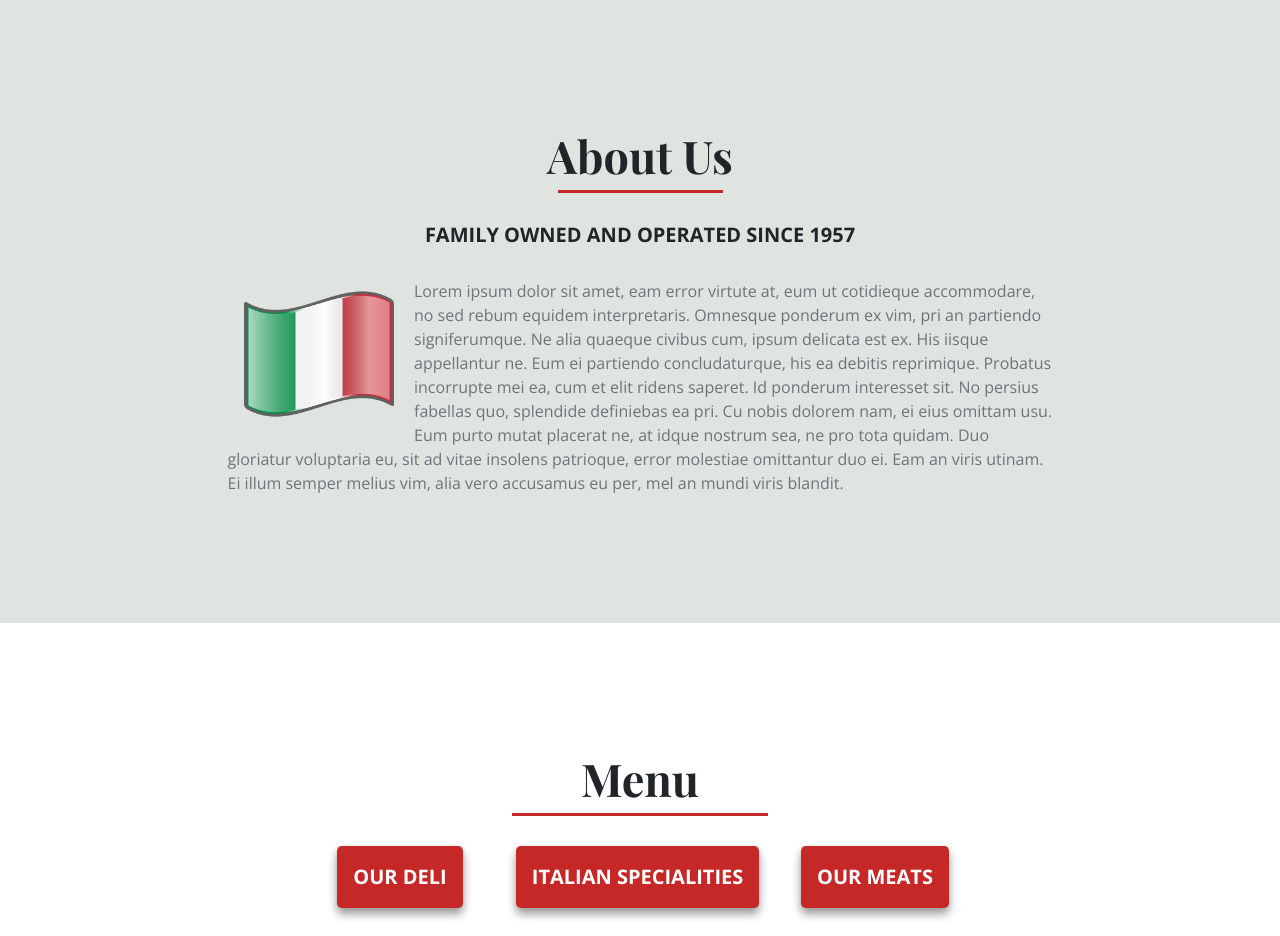
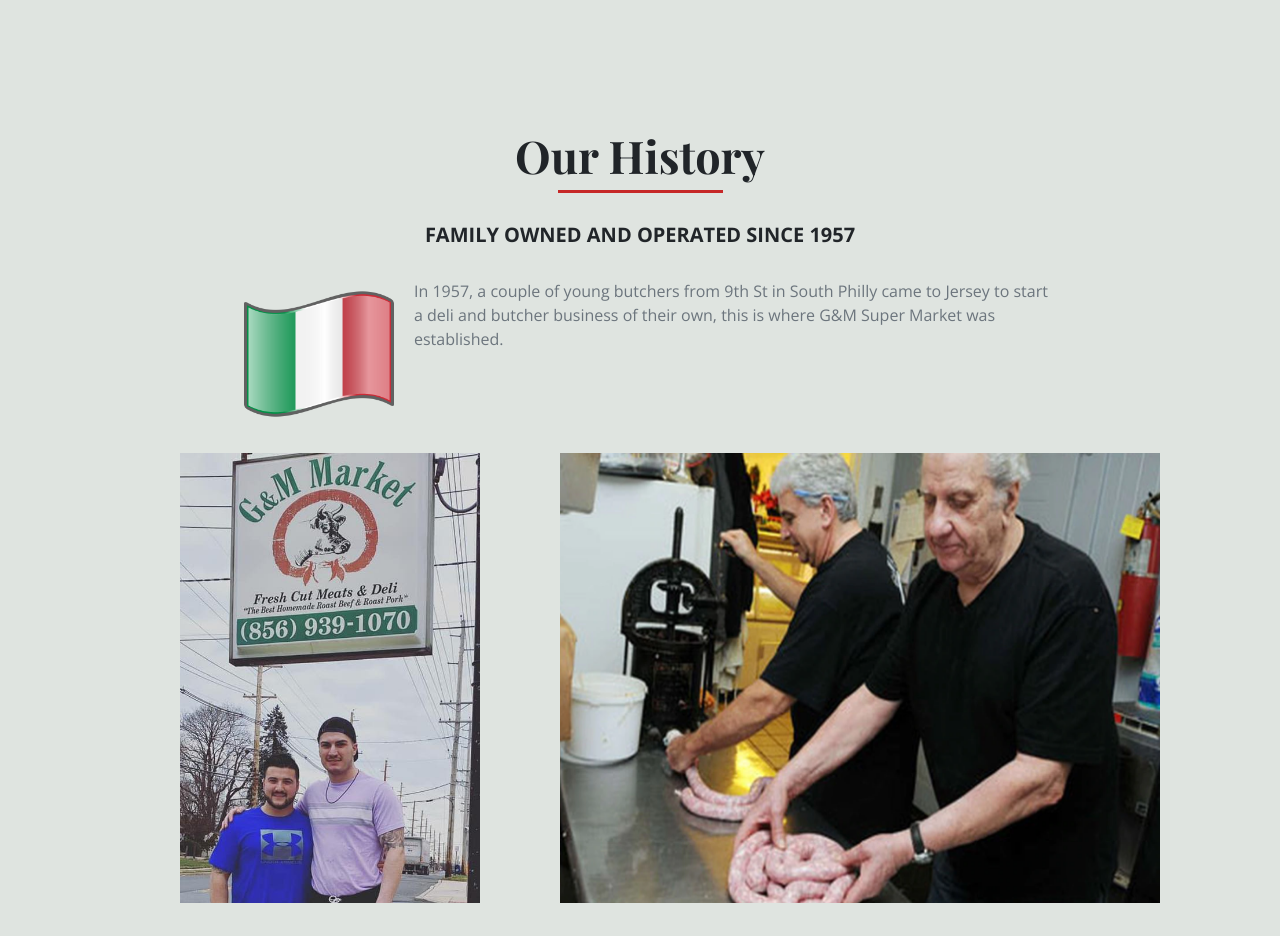
Before and after one commit to acucunato/gandmmarket, a React (Create React App) app: page / in a window 1280 px wide. Shown: the part 800-1736 px from the top of the page. Built offline with nearby package versions, Linux system fonts and the light colour scheme.

Commit message:
added media breakpoints and sepcialities

```diff
--- a/package.json
+++ b/package.json
@@ -18,7 +18,7 @@
     "node": ">=10.0.0 <13.0.0"
   },
   "scripts": {
-    "start": "react-scripts start",
+    "start": "npm run build && serve -s build",
     "build": "react-scripts build",
     "test": "react-scripts test",
     "eject": "react-scripts eject"
--- a/src/App.css
+++ b/src/App.css
@@ -85,44 +85,6 @@ header.masthead {
   background-repeat: no-repeat;
   background-attachment: scroll;
   background-size: cover;
-}
-
-@media (min-width: 992px) {
-  header.masthead {
-    height: 800px;
-    min-height: 40rem;
-    padding-top: 4.5rem;
-    padding-bottom: 0;
-  }
-  header.masthead p {
-    font-size: 1.15rem;
-  }
-  header.masthead h1 {
-    font-size: 3rem;
-  }
-}
-@media (min-width: 1200px) {
-  header.masthead h1 {
-    font-size: 3.5rem;
-  }
-}
-
-@media (max-width: 576px) {
-  .btn {
-    margin-top: 25px;
-  }
-  .deli {
-    margin: 0;
-  }
-  .hours {
-    text-align: center;
-  }
-  .tagLine {
-    font-size: 25px;
-  }
-  .headline {
-    font-size: 6rem;
-  }
 }
 
 .tagLine {
@@ -219,3 +181,69 @@ b {
 footer {
   text-transform: uppercase;
 }
+/*  responsive */
+
+@media (min-width: 992px) {
+  header.masthead {
+    height: 800px;
+    min-height: 40rem;
+    padding-top: 4.5rem;
+    padding-bottom: 0;
+  }
+  header.masthead p {
+    font-size: 1.15rem;
+  }
+  header.masthead h1 {
+    font-size: 3rem;
+  }
+}
+@media (min-width: 1200px) {
+  header.masthead h1 {
+    font-size: 3.5rem;
+  }
+}
+
+@media only screen and (min-device-width: 414px) and (max-device-width: 736px) {
+  .btn {
+    margin-top: 25px;
+  }
+  .deli {
+    margin: 0;
+  }
+  .hours {
+    text-align: center;
+  }
+  .tagLine {
+    font-size: 25px;
+  }
+  .headline {
+    font-size: 6rem;
+  }
+
+  #poppic {
+    margin-top: 30px;
+    width: 300px;
+    height: 200px;
+  }
+}
+
+@media (max-width: 1024px) {
+  #poppic {
+    width: 550px;
+    height: 450px;
+  }
+  #map {
+    width: 250px;
+    height: 250px;
+  }
+}
+
+@media (max-width: 768px) {
+  #poppic {
+    margin-top: 30px;
+  }
+  #map {
+    width: 250px;
+    height: 250px;
+  }
+}
--- a/src/components/AboutUs.js
+++ b/src/components/AboutUs.js
@@ -1,13 +1,15 @@
 import React from "react";
 import flag from "../img/italianflag.png";
+import owner from "../img/owners.jpg";
+import pop from "../img/pop.png";
 
 function About() {
   return (
-    <section className="page-section-about" id="about">
+    <section className="page-section-about" id="history">
       <div className="container">
         <div className="row justify-content-center">
           <div className="col-lg-9">
-            <h2 className="text-center mt-0 aboutHeadline">About Us</h2>
+            <h2 className="text-center mt-0 aboutHeadline">Our History</h2>
             <div class="horizontal-line"></div>
             <h5 className="text-center mt-0">
               Family Owned and Operated Since 1957
@@ -15,20 +17,30 @@ function About() {
             <br />
             <img src={flag} alt="italianflag" className="butcherLogo" />
             <p className="text-muted mb-0">
-              Lorem ipsum dolor sit amet, eam error virtute at, eum ut
-              cotidieque accommodare, no sed rebum equidem interpretaris.
-              Omnesque ponderum ex vim, pri an partiendo signiferumque. Ne alia
-              quaeque civibus cum, ipsum delicata est ex. His iisque appellantur
-              ne. Eum ei partiendo concludaturque, his ea debitis reprimique.
-              Probatus incorrupte mei ea, cum et elit ridens saperet. Id
-              ponderum interesset sit. No persius fabellas quo, splendide
-              definiebas ea pri. Cu nobis dolorem nam, ei eius omittam usu. Eum
-              purto mutat placerat ne, at idque nostrum sea, ne pro tota quidam.
-              Duo gloriatur voluptaria eu, sit ad vitae insolens patrioque,
-              error molestiae omittantur duo ei. Eam an viris utinam. Ei illum
-              semper melius vim, alia vero accusamus eu per, mel an mundi viris
-              blandit.
+              In 1957, a couple of young butchers from 9th St in South Philly
+              came to Jersey to start a deli and butcher business of their own,
+              this is where G&M Super Market was established.
             </p>
+          </div>
+        </div>
+        <br />
+        <div className="row justify-content-center">
+          <div className="col-lg-4">
+            <img
+              src={owner}
+              alt="brettandjessie"
+              width="300px"
+              height="450px"
+            />
+          </div>
+          <div className="col-lg-6">
+            <img
+              src={pop}
+              alt="popandgary"
+              width="600px"
+              height="450px"
+              id="poppic"
+            />
           </div>
         </div>
       </div>
--- a/src/components/Contact.js
+++ b/src/components/Contact.js
@@ -20,6 +20,7 @@ function Menu() {
               aria-hidden="false"
               tabindex="0"
               title="maptogm"
+              id="map"
             ></iframe>
           </div>
           <div className="col-md-4 text-center">
--- a/src/components/Nav.js
+++ b/src/components/Nav.js
@@ -46,8 +46,8 @@ function Nav() {
           <div className="collapse navbar-collapse" id="navbarResponsive">
             <ul className="navbar-nav ml-auto my-2 my-lg-0">
               <li className="nav-item">
-                <a className="nav-link" href="#about">
-                  About Us
+                <a className="nav-link" href="#history">
+                  Our History
                 </a>
               </li>
               <li className="nav-item dropdown">
--- /dev/null
+++ b/src/menus/homemade.json
@@ -0,0 +1,26 @@
+[
+  {
+    "item": "Chicken Chili",
+    "price": "$9.00/QT"
+  },
+  {
+    "item": "Meatballs",
+    "price": "$9.00/LB"
+  },
+  {
+    "item": "Chicken Meatballs",
+    "price": "$7.00/LB"
+  },
+  {
+    "item": "Sunday Gravy",
+    "price": "$6.00/QT"
+  },
+  {
+    "item": "Pulled Pork",
+    "price": "$16.00/QT"
+  },
+  {
+    "item": "Chicken Scalipini",
+    "price": "$14.00/QT"
+  }
+]
--- /dev/null
+++ b/src/menus/sides.json
@@ -0,0 +1,42 @@
+[
+  {
+    "item": "Freshly Grated Pecorino Romano Cheese",
+    "price": "$10.00/LB"
+  },
+  {
+    "item": "Sharp Chunk Provolone Cheese",
+    "price": "$10.00/LB"
+  },
+  {
+    "item": "Extra Sharp Chunk Provolone Cheese",
+    "price": "$12.00/LB"
+  },
+  {
+    "item": "Potato Salad",
+    "price": "$3.50/LB"
+  },
+  {
+    "item": "Macaroni Salad",
+    "price": "$3.50/LB"
+  },
+  {
+    "item": "Cole Slaw",
+    "price": "$3.50/LB"
+  },
+  {
+    "item": "Seasoned Mozzarella Balls",
+    "price": "$8.00/LB"
+  },
+  {
+    "item": "Seasoned Roasted Red Peppers",
+    "price": "$6.00/LB"
+  },
+  {
+    "item": "Pepper Shooters",
+    "price": "$8.00/LB"
+  },
+  {
+    "item": "Olives",
+    "price": "$9.00/Container"
+  }
+]
--- a/src/pages/ItalianSpecialities.css
+++ b/src/pages/ItalianSpecialities.css
@@ -25,8 +25,8 @@ h5 {
 }
 
 .deliTable {
-  margin-left: 150px;
-  margin-right: 150px;
+  margin-left: 350px;
+  margin-right: 350px;
 }
 
 .calltoorder {
--- a/src/pages/ItalianSpecialities.js
+++ b/src/pages/ItalianSpecialities.js
@@ -2,8 +2,8 @@ import React from "react";
 import "./ItalianSpecialities.css";
 import PagesNav from "../components/PagesNav";
 import Footer from "../components/Footer";
-
-// import Footer from "../components/Footer";
+import homemade from "../menus/homemade.json";
+import sides from "../menus/sides.json";
 
 function Deli() {
   return (
@@ -25,8 +25,8 @@ function Deli() {
       </div>
       <div className="container" style={{ textAlign: "center" }}>
         <h2 className="text-center mt-0 titleText">Menu</h2>
-        <div class="horizontal-line"></div>A variety of homemade foods, made
-        fresh in store, from recipes passed down since 1957.
+        <div class="horizontal-line"></div>A variety of homemade cuisines,
+        prepared fresh in store, from recipes passed down since 1957.
         <div className="calltoorder">
           Call us to place an order{" "}
           <a href="tel:+1-856-939-1070">(856) 939-1070</a>
@@ -38,32 +38,36 @@ function Deli() {
           <table className="table table-hover">
             <tr>
               <th align="left" style={{ textTransform: "uppercase" }}>
-                Homemade Italian Specialities
-              </th>
-              <th align="left" style={{ textTransform: "uppercase" }}>
-                Price
-              </th>
-              <th align="left" style={{ textTransform: "uppercase" }}>
-                Sides
+                Homemade Italian Eats
               </th>
               <th align="left" style={{ textTransform: "uppercase" }}>
                 Price
               </th>
             </tr>
-            {/* new row */}
+            {homemade.map((item) => (
+              <tr key={item.id}>
+                <td align="left">{item.item}</td>
+                <td align="left">{item.price}</td>
+              </tr>
+            ))}
+          </table>
+        </table>
+        <table className="table-responsive">
+          <table className="table table-hover">
             <tr>
-              <td align="left">Turkey</td>
-              <td align="left">$4/lb</td>
-              <td align="left">Turkey Hoagie</td>
-              <td align="left">$5</td>
+              <th align="left" style={{ textTransform: "uppercase" }}>
+                Other Italian Specialities
+              </th>
+              <th align="left" style={{ textTransform: "uppercase" }}>
+                Price
+              </th>
             </tr>
-            {/* {items.map((item) => (
+            {sides.map((item) => (
               <tr key={item.id}>
-                <td align="left">{item.charityName}</td>
                 <td align="left">{item.item}</td>
-                <td align="left">{item.qty}</td>
+                <td align="left">{item.price}</td>
               </tr>
-            ))} */}
+            ))}
           </table>
         </table>
       </div>
```
Also changed, not shown: src/img/pop.png (added).
